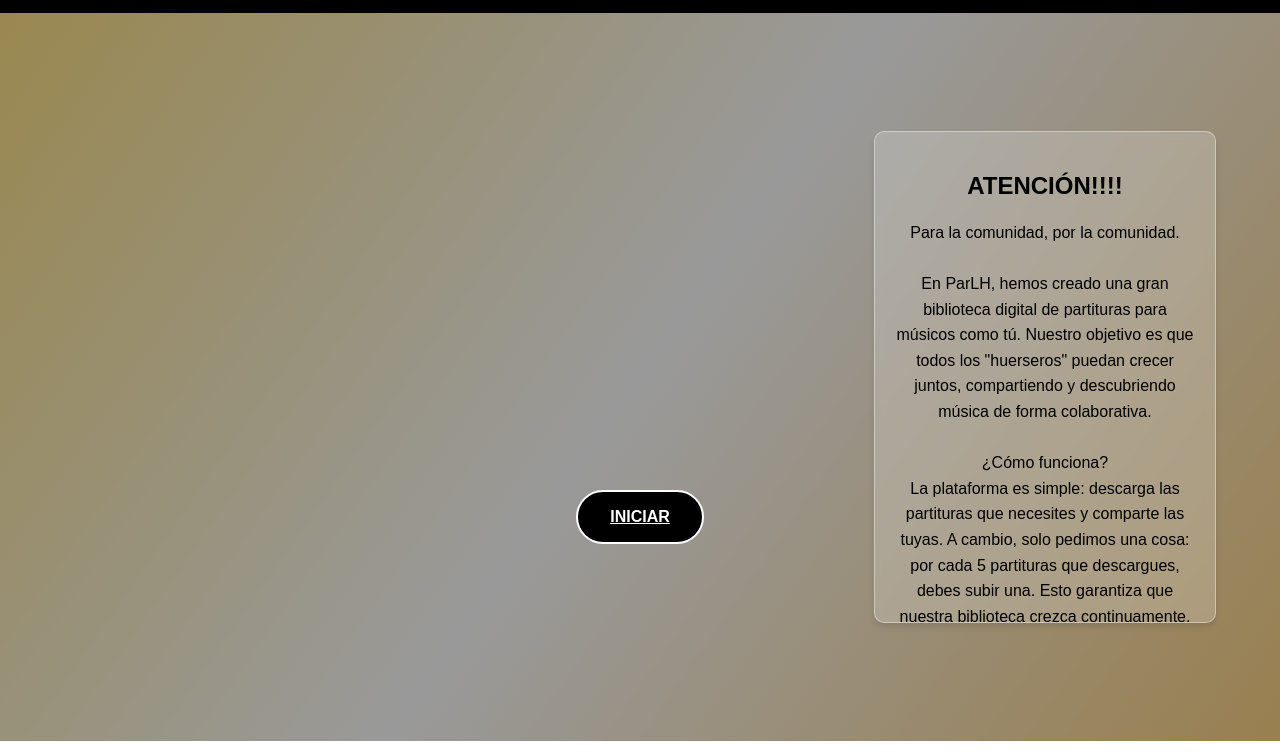
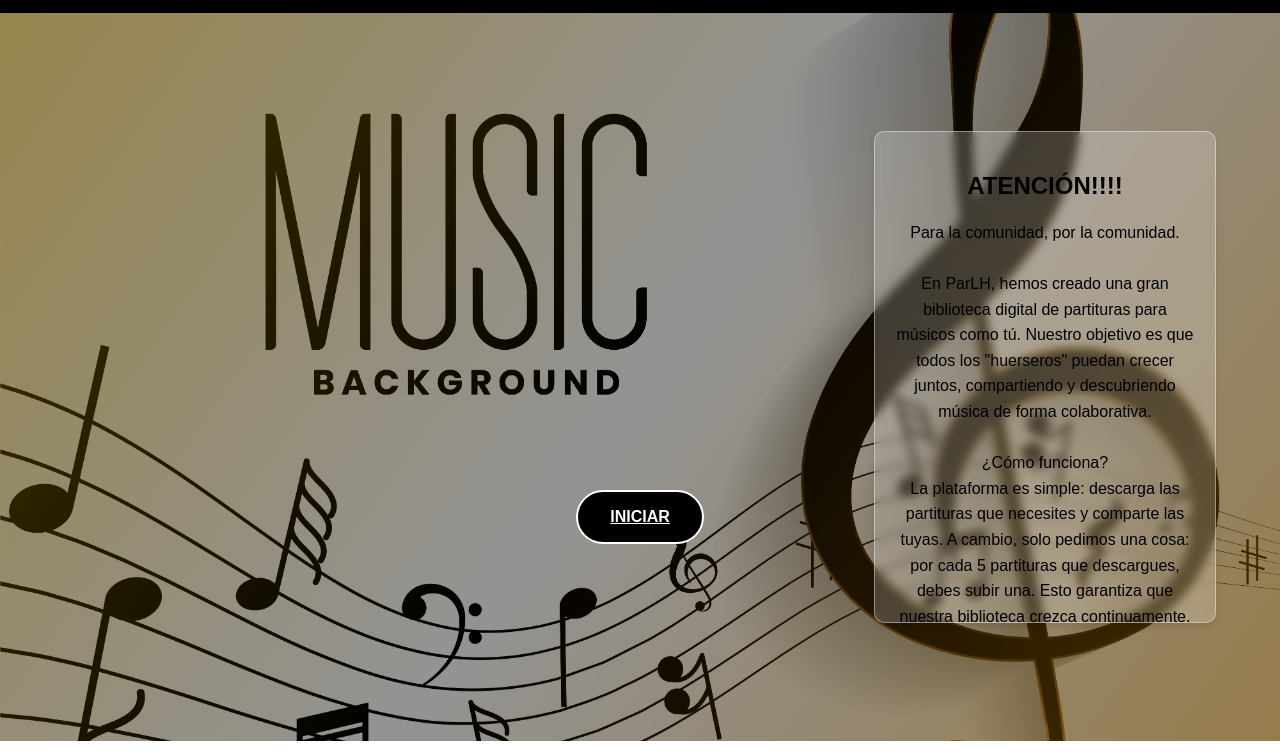
Before and after one commit to LuisReyes361/Partituras_Web, a website: page frontend/inicio.html in a window 1280 px wide. Shown: the part 47-800 px from the top of the page. Drawn offline with Linux system fonts and the light colour scheme; the site is published under a folder, as on GitHub Pages, so addresses that start at the root find nothing.

Commit message:
configurando vercel modifique las rutas de las imagenes para que se acoplen a vercel

```diff
--- a/frontend/css/estilosBuscador.css
+++ b/frontend/css/estilosBuscador.css
@@ -1,7 +1,7 @@
 .fondo{
     position: relative;
     min-height: 91vh;
-    background-image: url(/frontend/imagenes/122846-OQRTVV-201.jpg);
+    background-image: url(../imagenes/122846-OQRTVV-201.jpg);
     background-size: cover;
     background-position: center ;
     background-repeat:no-repeat ;
--- a/frontend/css/estilosPagina.css
+++ b/frontend/css/estilosPagina.css
@@ -77,7 +77,7 @@
         .hero-section {
             position: relative;
             min-height: 91vh;
-            background-image: url(/frontend/imagenes/20759.jpg);
+            background-image: url(../imagenes/20759.jpg);
             background-size: cover;
             background-position: center;
             background-repeat: no-repeat;
--- a/frontend/css/styles.css
+++ b/frontend/css/styles.css
@@ -1,7 +1,7 @@
 .hero-section{
     position: relative;
     min-height: 91vh;
-    background-image: url(/frontend/imagenes/una-vista-aerea-de-libros-de-notas-musicales-sobre-fondo-blanco-con-espacio-para-texto.jpg);
+    background-image: url(../imagenes/una-vista-aerea-de-libros-de-notas-musicales-sobre-fondo-blanco-con-espacio-para-texto.jpg);
     background-size: cover;
     background-position: center;
     background-repeat: no-repeat;
```
